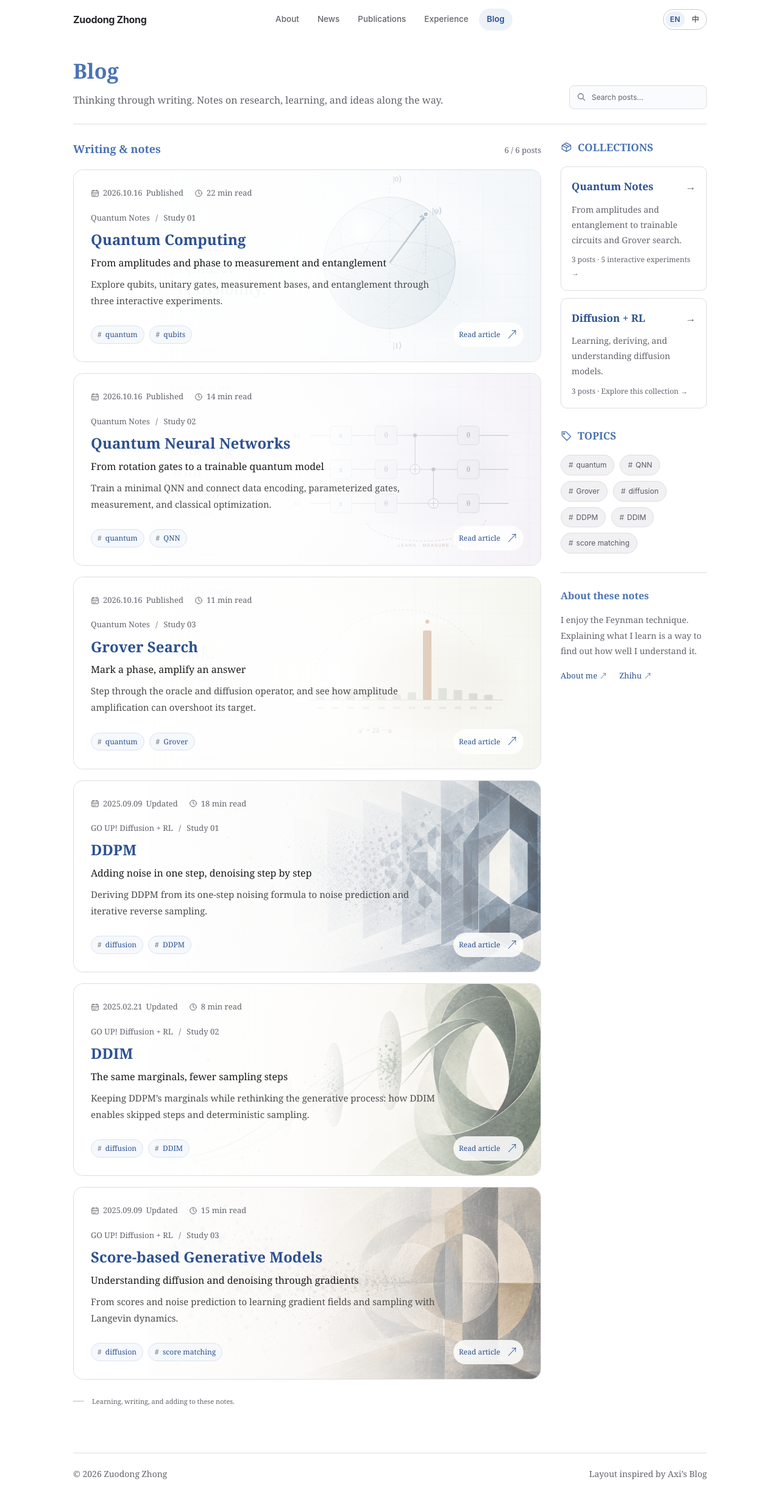
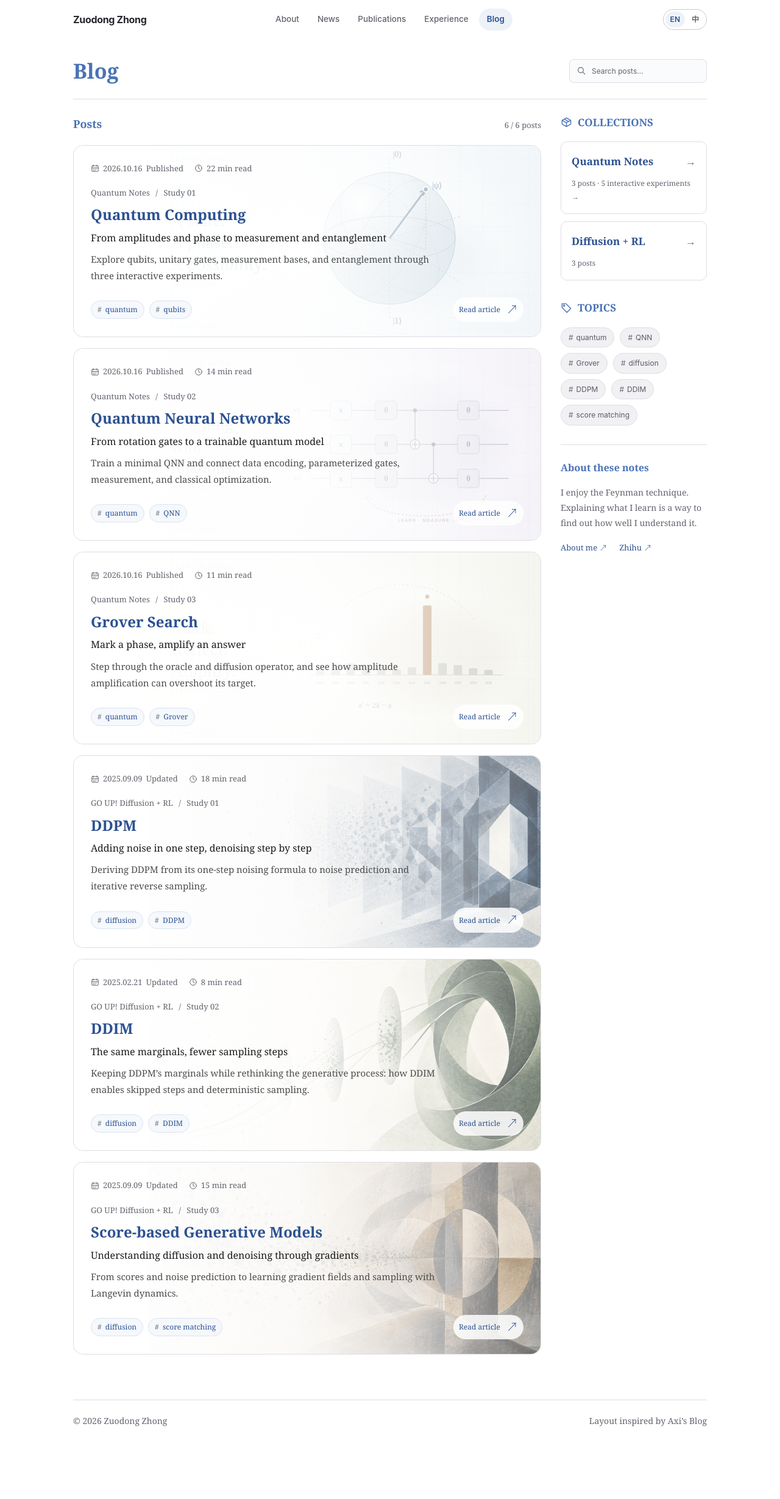
Before and after one commit to zuodong-zhong/zuodong-zhong.github.io, a website: page blog/index.html in a window 1280 px wide. Shown: the whole page at 61% size. After the commit the page ends 2373 px from the top, so only its background shows below. Drawn offline with Linux system fonts and the light colour scheme.

Commit message:
Remove generic blog copy and preserve Feynman note

```diff
--- a/blog/blog.css
+++ b/blog/blog.css
@@ -44,9 +44,8 @@ h1, h2, h3 { color: var(--blog-heading); }
 .skip-link:focus { top: 16px; }
 .blog-main, .blog-footer { width: min(var(--site-width), calc(100% - 80px)); margin-inline: auto; }
 .blog-main { flex: 1; }
-.blog-intro { display: grid; grid-template-columns: minmax(0, 1fr) 226px; align-items: end; gap: 24px; padding: 30px 0 24px; margin-bottom: 24px; border-bottom: 1px solid var(--blog-border); }
+.blog-intro { display: grid; grid-template-columns: minmax(0, 1fr) 226px; align-items: center; gap: 24px; padding: 30px 0 24px; margin-bottom: 24px; border-bottom: 1px solid var(--blog-border); }
 .blog-intro h1 { font-size: 34px; font-weight: 700; line-height: 1.3; }
-.blog-description { max-width: 650px; margin-top: 12px; color: var(--blog-muted); font-size: 16px; line-height: 1.8; text-wrap: pretty; }
 .blog-search, .tag-filters { font-family: var(--site-font); }
 .blog-search { display: flex; align-items: center; gap: 9px; width: 226px; padding: 9px 11px; border: 1px solid var(--blog-border); border-radius: 8px; color: var(--blog-muted); background: #fafbfd; transition: border-color .18s, background .18s; }
 .blog-search svg { width: 16px; height: 16px; }
@@ -86,8 +85,6 @@ h1, h2, h3 { color: var(--blog-heading); }
 .post-card:hover, .post-card:focus-within { border-color: #a9bfde; box-shadow: 0 4px 12px #2c51910a; }
 .post-card:hover .read-arrow, .post-card:focus-within .read-arrow { transform: translate(2px, -2px); }
 .post-card:hover .post-art img { opacity: .92; transform: scale(1.015); }
-.posts-end { display: flex; align-items: center; gap: 13px; margin: 26px 0 0; color: var(--blog-muted); font-size: 11px; }
-.posts-end::before { content: ""; width: 18px; height: 1px; background: #b5b7bf; }
 .blog-empty { padding: 58px 20px 65px; text-align: center; border: 1px solid var(--blog-border); border-radius: 16px; }
 .blog-empty p { max-width: 370px; margin-inline: auto; color: var(--blog-muted); font-size: 14px; line-height: 1.9; text-wrap: pretty; }
 .reset-button { margin-top: 22px; padding: 7px 14px; border: 1px solid #c9cbd2; border-radius: 6px; color: var(--blog-text); background: #f3f3f6; font-size: 12px; }
@@ -102,7 +99,6 @@ h1, h2, h3 { color: var(--blog-heading); }
 .collection-card:hover .collection-title > span[aria-hidden="true"] { transform: translateX(3px); }
 .collection-card:hover { border-color: #b7bac4; background: #fff; }
 .collection-card[aria-current="true"] { border-color: #a9bfde; background: #f4f7fc; }
-.collection-description { color: var(--blog-muted); font-size: 14px; line-height: 1.8; }
 .collection-source { color: var(--blog-muted); font-size: 12px; }
 .tag-filters { display: flex; flex-wrap: wrap; gap: 9px; }
 .tag-filters button { display: flex; gap: 5px; align-items: center; padding: 5px 12px; border: 1px solid var(--blog-border); border-radius: 20px; background: #f1f1f4; color: #585b65; font-size: 12px; transition: background .18s, border-color .18s; }
@@ -147,7 +143,6 @@ h1, h2, h3 { color: var(--blog-heading); }
   .blog-main, .blog-footer { width: calc(100% - 40px); }
   .blog-intro { padding: 24px 0; }
   .blog-intro h1 { font-size: 32px; }
-  .blog-description { margin-top: 12px; font-size: 16px; }
   .posts-heading { margin-bottom: 17px; }
   .blog-sidebar { gap: 24px; }
   .collection-card { padding: 14px; }
--- a/blog/blog.js
+++ b/blog/blog.js
@@ -29,7 +29,6 @@
     });
     count.textContent = visible;
     empty.hidden = visible !== 0;
-    document.querySelector('.posts-end').hidden = visible === 0;
     filters.forEach((button) => button.setAttribute('aria-pressed', String(button.dataset.filter === activeFilter)));
     collections.forEach((link) => {
       if (link.dataset.collectionLink === activeFilter) link.setAttribute('aria-current', 'true');
--- a/blog/index.html
+++ b/blog/index.html
@@ -9,14 +9,14 @@
   <meta name="cloudflare-web-analytics-token" content="fadc7d9e94934e929d942f3db425607f">
   <meta property="og:type" content="website">
   <meta property="og:title" content="Blog | Zuodong Zhong · 钟祚栋">
-  <meta property="og:description" content="Learning by explaining. Notes on quantum computing, diffusion models, research, and ideas along the way.">
+  <meta property="og:description" content="Notes on quantum computing and diffusion models by Zuodong Zhong.">
   <link rel="canonical" href="https://zuodong-zhong.github.io/blog/">
   <link rel="icon" type="image/jpeg" href="../assets/images/头像.jpg?v=9dfdd1931b47">
   <link rel="stylesheet" href="../site-theme.css?v=0325a12068d1">
-  <link rel="stylesheet" href="blog.css?v=22cf02ace87e">
+  <link rel="stylesheet" href="blog.css?v=aca4ede6d906">
   <link rel="stylesheet" href="../site-header.css?v=0d749170a145">
   <script src="../site.js?v=52d1408c00e5" defer></script>
-  <script src="blog.js?v=5fa2266f2e67" defer></script>
+  <script src="blog.js?v=9e02872289af" defer></script>
   <script src="../analytics.js?v=1" defer></script>
 </head>
 <body class="blog-page">
@@ -39,10 +39,7 @@
 
   <main class="blog-main">
     <div class="blog-intro">
-      <div>
-        <h1 data-zh="博客">Blog</h1>
-        <p class="blog-description" data-zh="以写促学，把理解沉淀成文字。记录科研与学习途中的思考。">Thinking through writing. Notes on research, learning, and ideas along the way.</p>
-      </div>
+      <h1 data-zh="博客">Blog</h1>
       <label class="blog-search" data-blog-controls hidden>
         <svg viewBox="0 0 24 24" width="18" height="18" fill="none" stroke="currentColor" stroke-width="1.6" aria-hidden="true"><circle cx="10.5" cy="10.5" r="6.5"/><path d="m16 16 4.5 4.5"/></svg>
         <span class="visually-hidden" data-zh="搜索文章">Search posts</span>
@@ -53,7 +50,7 @@
     <div class="blog-grid">
       <section id="posts" class="blog-posts" aria-labelledby="posts-heading" tabindex="-1">
         <div class="posts-heading">
-          <h2 id="posts-heading" data-zh="文章列表">Writing &amp; notes</h2>
+          <h2 id="posts-heading" data-zh="文章列表">Posts</h2>
           <p class="post-count" role="status"><span data-visible-count>6</span> / <span data-total-count>6</span> <span data-zh="篇文章">posts</span></p>
         </div>
         <div class="post-list">
@@ -150,7 +147,6 @@
           <p data-zh="没有找到匹配的文章。试试其他关键词，或清除筛选。">No matching posts. Try another keyword or clear the filters.</p>
           <button class="reset-button" type="button" data-reset data-zh="清除筛选">Clear filters</button>
         </div>
-        <p class="posts-end" data-zh="边学边记，持续更新。">Learning, writing, and adding to these notes.</p>
       </section>
 
       <aside class="blog-sidebar">
@@ -158,13 +154,11 @@
           <h2 id="collections-heading"><svg viewBox="0 0 24 24" width="20" height="20" fill="none" stroke="currentColor" stroke-width="1.5" aria-hidden="true"><path d="m12 3 9 5v8l-9 5-9-5V8zM3 8l9 5 9-5M12 13v8M7.5 5.5l9 5"/></svg><span data-zh="专栏">COLLECTIONS</span></h2>
           <a class="collection-card" href="./?collection=quantum" data-collection-link="quantum">
             <span class="collection-title"><span data-zh="量子计算">Quantum Notes</span><span aria-hidden="true">→</span></span>
-            <span class="collection-description" data-zh="从复振幅与纠缠，到可训练的量子电路与 Grover 搜索。">From amplitudes and entanglement to trainable circuits and Grover search.</span>
             <span class="collection-source" data-zh="3 篇文章 · 5 个交互实验 →">3 posts · 5 interactive experiments →</span>
           </a>
           <a class="collection-card" href="./?collection=diffusion-rl" data-collection-link="diffusion-rl">
             <span class="collection-title">Diffusion + RL <span aria-hidden="true">→</span></span>
-            <span class="collection-description" data-zh="扩散模型的学习、推导与理解。">Learning, deriving, and understanding diffusion models.</span>
-            <span class="collection-source" data-zh="3 篇文章 · 查看专栏 →">3 posts · Explore this collection →</span>
+            <span class="collection-source" data-zh="3 篇文章">3 posts</span>
           </a>
         </section>
         <section class="sidebar-tags" aria-labelledby="tags-heading" data-blog-controls hidden>
```
Also changed, not shown: DESIGN.md (+2 -1 lines).
